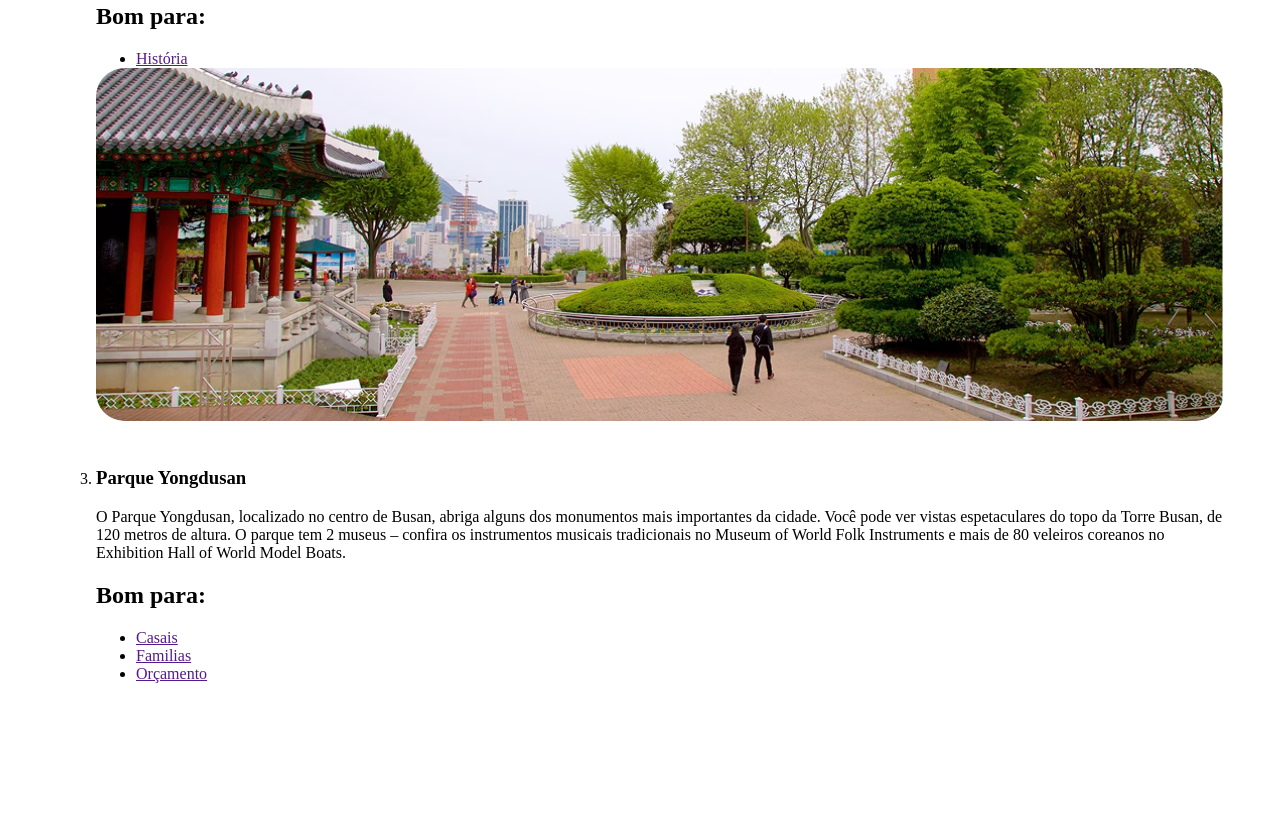
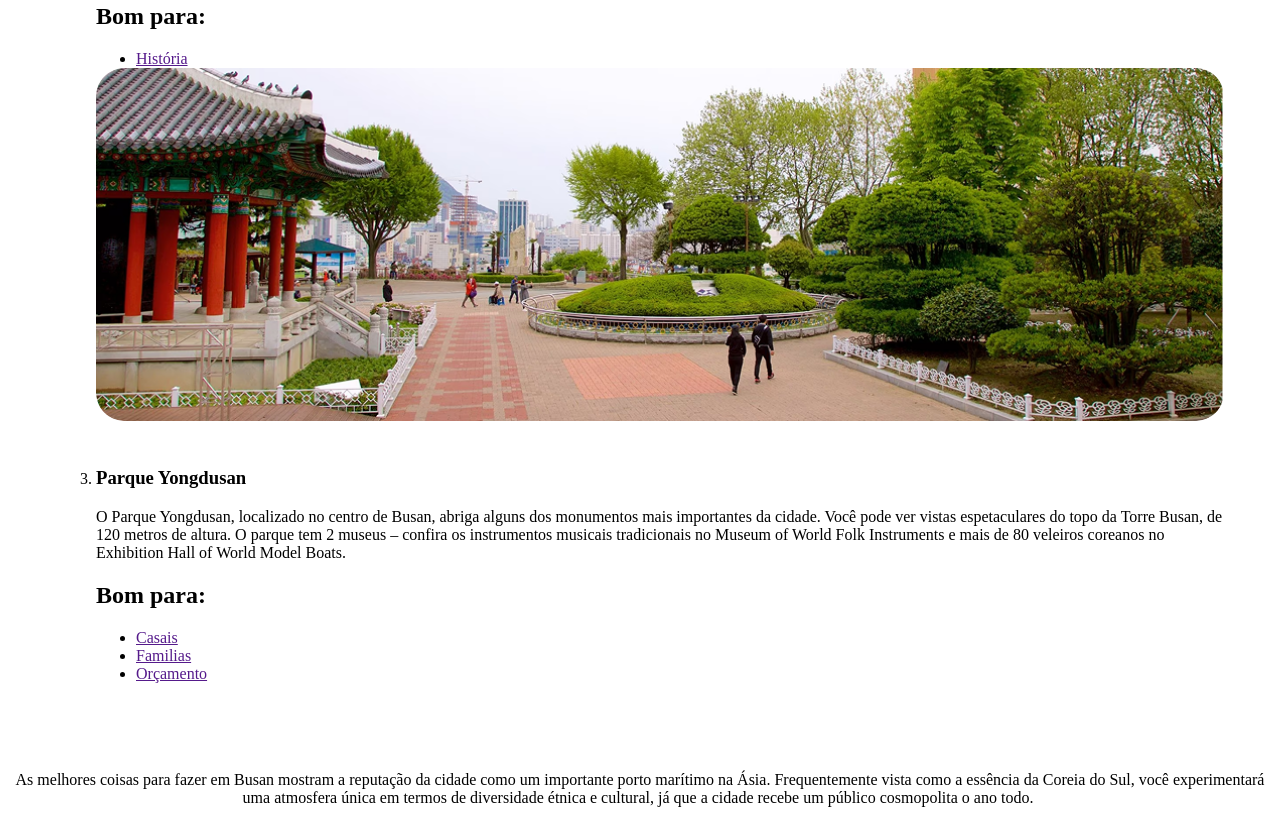
Before and after one commit to maathxx/projeto-pageturismo, a plain HTML site: page index.html in a window 1280 px wide. Shown: the part 2384-3199 px from the top of the page. Before the commit the page ends 3155 px from the top, so only its background shows below. Drawn offline with Linux system fonts and the light colour scheme.

Commit message:
adicionei o rodape

```diff
--- a/index.html
+++ b/index.html
@@ -37,13 +37,11 @@
                 Descubra 3 destinos imperdíveis em Busan
            </h1>
            <p class="description ">
-                As atrações de Busan vão desde templos budistas centenários que pontilham as montanhas e o litoral da cidade até praias imaculadas com águas cristalinas. Esta cidade litorânea tem muitas coisas para fazer o ano todo - as famílias podem passar o tempo em um aquário à beira-mar, os compradores podem explorar bairros vibrantes e os amantes da natureza podem desfrutar de longas caminhadas até mirantes panorâmicos.
+                As atrações de Busan vão desde templos budistas centenários que pontilham as montanhas e o litoral da cidade até praias imaculadas com águas cristalinas. Esta cidade litorânea tem muitas coisas para fazer o ano todo - as famílias podem passar o tempo em um aquário à beira-mar, os compradores podem explorar bairros vibrantes e os amantes da natureza podem desfrutar de longas caminhadas até mirantes panorâmicos.
                 Os santuários budistas que pontilham a costa e as montanhas de Busan têm uma arquitetura impressionante que irá encantar os fotógrafos.
            </p>
 
            <main>
-           <div id="card-travel">
-
             <ol>
                 <section class="card-travel">
                 <img src="assets/image 2 (1).png" alt="Imagem do Templo">
@@ -106,11 +104,13 @@
                 </section>
 
             </ol>
-
-           </div>
            </main>
         </section>
      </div>
 
+    <footer>
+        As melhores coisas para fazer em Busan mostram a reputação da cidade como um importante porto marítimo na Ásia. Frequentemente vista como a essência da Coreia do Sul, você experimentará uma atmosfera única em termos de diversidade étnica e cultural, já que a cidade recebe um público cosmopolita o ano todo.
+    </footer>
+
 </body>
 </html>
```
